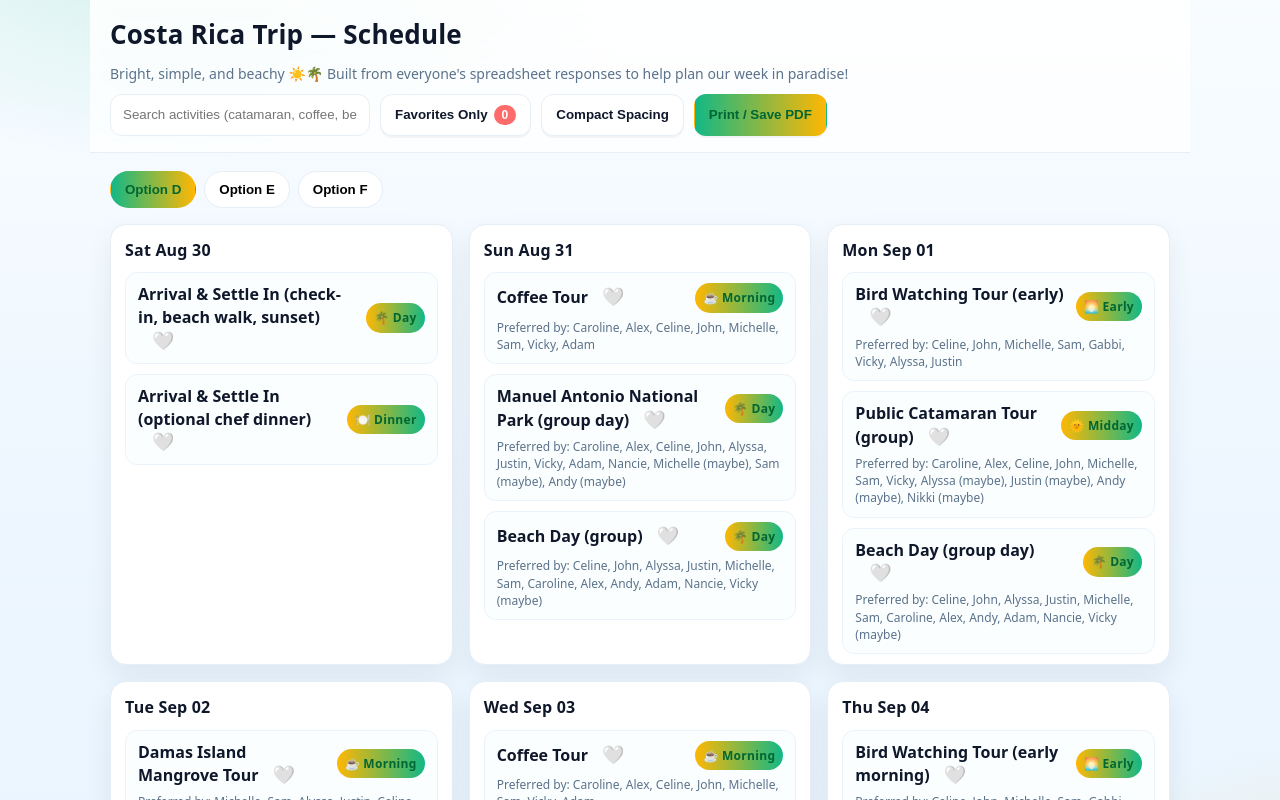
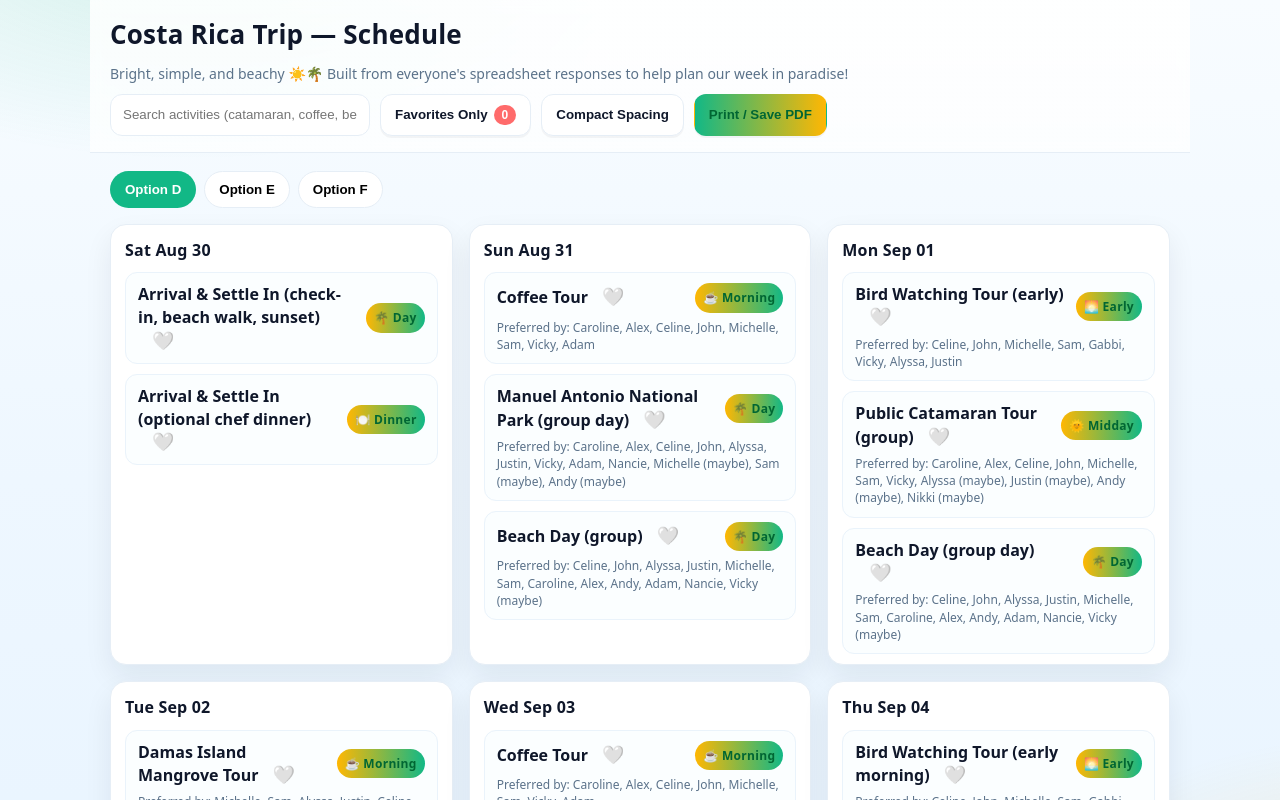
Before and after one commit to vibrantantelope/costa-rica, a React (Vite) app: page / in a window 1280 px wide. Shown: the top 800 px of the page. Built offline with nearby package versions, Linux system fonts and the light colour scheme.

Commit message:
feat: differentiate active tabs

```diff
--- a/src/components/Tabs.jsx
+++ b/src/components/Tabs.jsx
@@ -19,7 +19,7 @@ export default function Tabs({ active, onChange }) {
           <button
             key={t}
             id={`tab-${t}`}
-            className={`tab${selected ? " tab--active" : ""}`}
+            className={`tab${selected ? ` tab--active tab--active-${t}` : ""}`}
             role="tab"
             aria-selected={selected}
             aria-controls={`panel-${t}`}
--- a/src/index.css
+++ b/src/index.css
@@ -65,9 +65,12 @@ body{
   padding:10px 14px; border-radius:999px; cursor:pointer; font-weight:700;
 }
 .tab--active{
-  background: linear-gradient(90deg, var(--sea), var(--sun));
-  color:#063; border-color:transparent;
+  background: var(--coral);
+  color:#fff; border-color:transparent;
 }
+.tab--active-D{ background: var(--sea); }
+.tab--active-E{ background: var(--sun); color:#063; }
+.tab--active-F{ background: var(--coral); }
 
 /* toolbar (just search) */
 .toolbar{display:flex; gap:10px; align-items:center; flex-wrap:wrap; margin:6px 0 16px}
```
